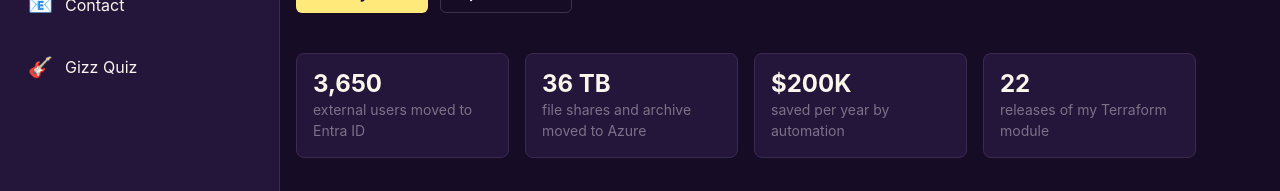
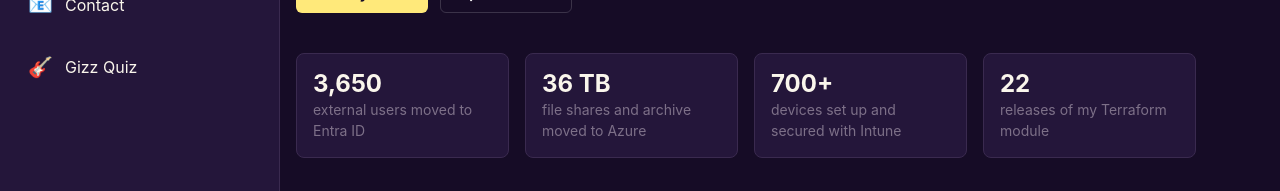
Before and after one commit to Jeenil/sillydodo, a Next.js app: page / in a window 1280 px wide. Shown: the part 326-517 px from the top of the page. Built offline with nearby package versions, Linux system fonts and the light colour scheme.

Commit message:
feat(about): swap $200K stat for 700+ devices
The savings figure needs re-checking now that HR onboarding runs through Rippling.

```diff
--- a/app/components/sections/AboutSection.tsx
+++ b/app/components/sections/AboutSection.tsx
@@ -18,7 +18,7 @@ import { useNavigation } from "../../hooks/useNavigation";
 const stats = [
   { value: "3,650", label: "external users moved to Entra ID" },
   { value: "36 TB", label: "file shares and archive moved to Azure" },
-  { value: "$200K", label: "saved per year by automation" },
+  { value: "700+", label: "devices set up and secured with Intune" },
   { value: "22", label: "releases of my Terraform module" },
 ];
 
```
